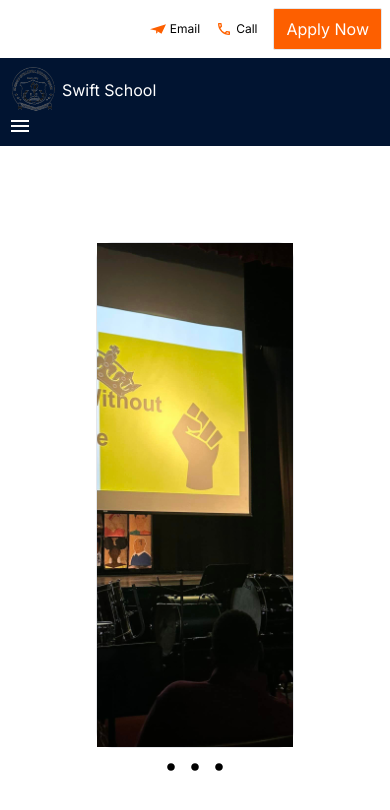
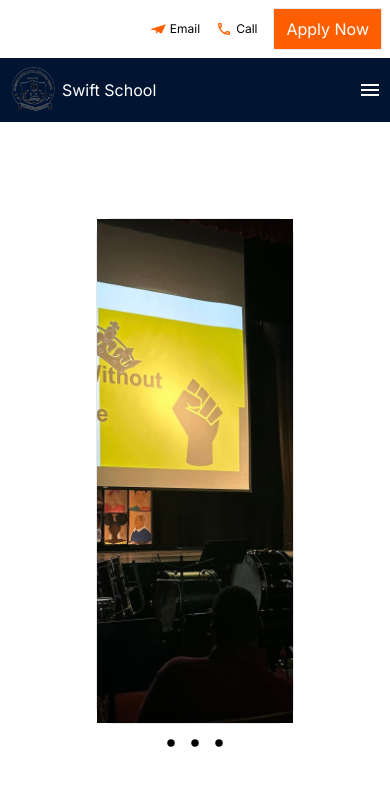
Before and after one commit to maths29/school-porter, a Next.js app: page / in a window 390 px wide. Shown: the top 810 px of the page. Built offline with nearby package versions, Linux system fonts and the light colour scheme.

Commit message:
Add close icon

```diff
--- a/app/components/Navbar.js
+++ b/app/components/Navbar.js
@@ -1,7 +1,7 @@
 "use client";
 import { useState } from "react";
 import Image from "next/image";
-import { MdOutlineMenu } from "react-icons/md";
+import { MdOutlineMenu, MdClose } from "react-icons/md";
 import Link from "next/link";
 
 const Navbar = () => {
@@ -12,7 +12,8 @@ const Navbar = () => {
   };
   return (
     <nav className="bg-[rgb(1,20,49)] flex p-2 md:px-8">
-      <div className="w-full flex flex-col md:flex-row justify-between text-white md:items-center">
+      <div className="w-full flex flex-col gap-6 md:flex-row justify-between text-white md:items-center">
+        <div className="flex justify-between">
           <Link href="/" className="flex gap-1 md:gap-2 items-center">
             <Image src="/logo.png" alt="Logo" width={50} height={50} />
             <h1 className="">Swift School</h1>
@@ -22,7 +23,7 @@ const Navbar = () => {
               className="md:hidden text-2xl cursor-pointer"
               onClick={handleOpen}
             >
-            close
+              <MdClose />
             </button>
           ) : (
             <button
@@ -32,6 +33,7 @@ const Navbar = () => {
               <MdOutlineMenu />
             </button>
           )}
+        </div>
         <ul className="hidden md:flex justify-between gap-4 w-11/12 md:w-10/12 mt-2 ">
           <li className="hover:text-orange-600">
             <Link href="/">Home</Link>
```
Lines whose indentation alone changed are shown as unchanged.
